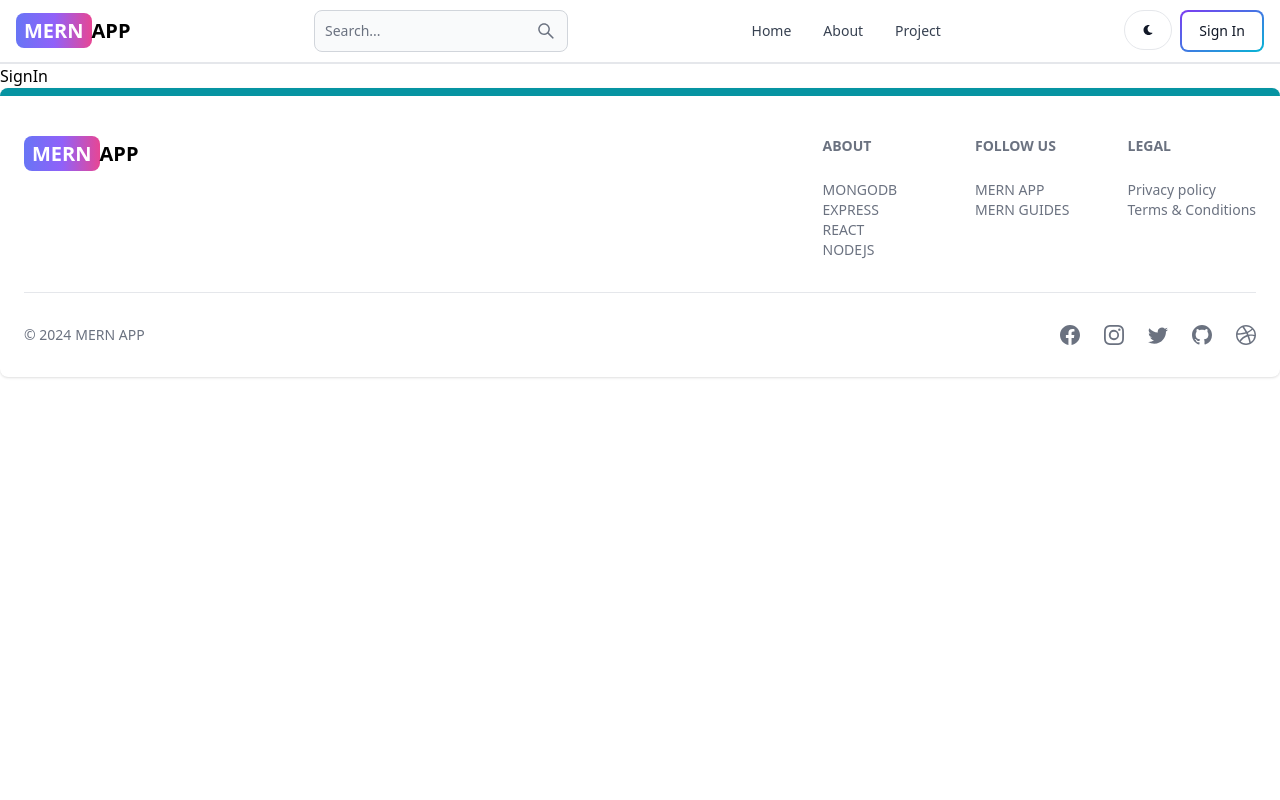
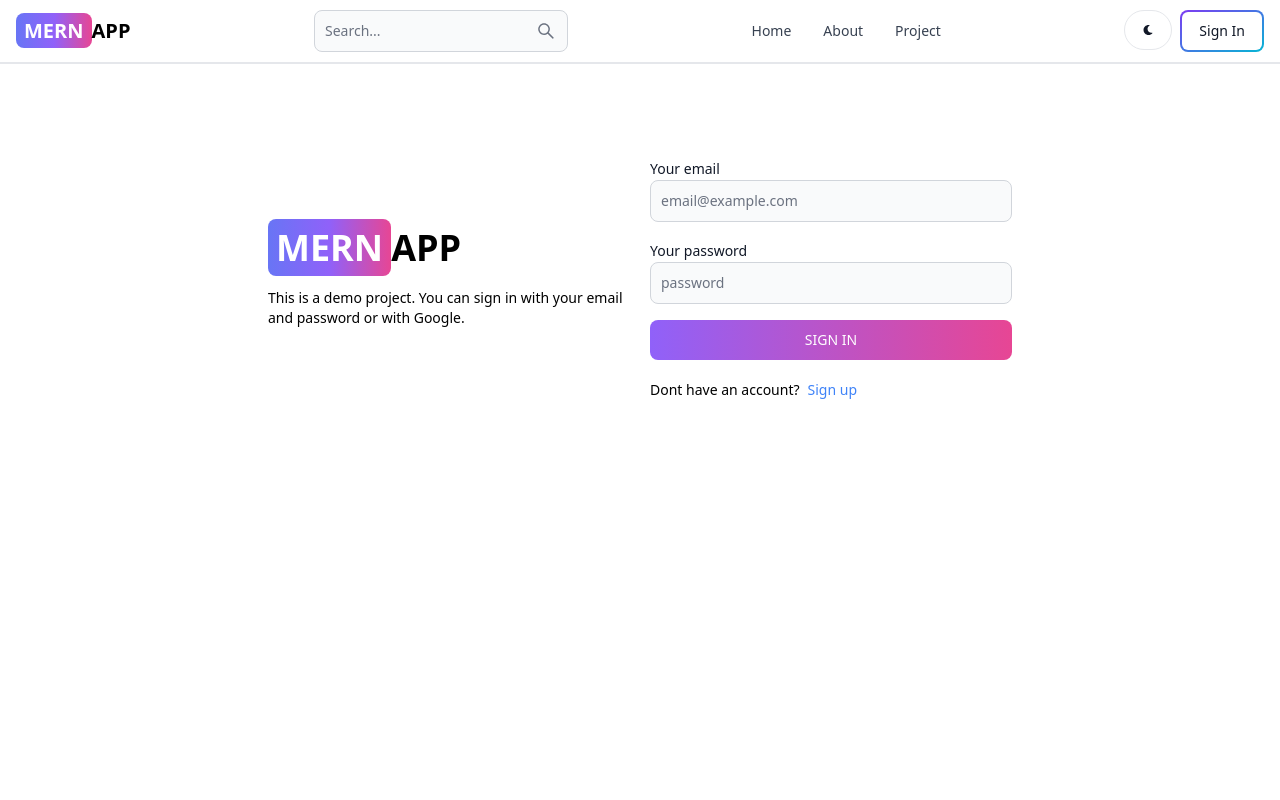
Before and after one commit to ktang920914/mern, a React (Vite) app in the folder frontend/: page /sign-in in a window 1280 px wide. Shown: the top 800 px of the page. Built offline with nearby package versions, Linux system fonts and the light colour scheme.

Commit message:
create sign in functionality

```diff
--- a/frontend/src/pages/SignIn.jsx
+++ b/frontend/src/pages/SignIn.jsx
@@ -1,8 +1,101 @@
-import React from 'react'
+import React, { useState } from 'react'
+import {Link, useNavigate} from 'react-router-dom'
+import {Label, TextInput, Button, Alert, Spinner} from 'flowbite-react'
 
 const SignIn = () => {
+  const [formData,setFormData] = useState({})
+  const [errorMessage,setErrorMessage] = useState(null)
+  const [loading,setLoading] = useState(false)
+  const navigate = useNavigate()
+
+  const handleChange = (e) => {
+    setFormData({...formData, [e.target.id]: e.target.value.trim()})
+  }
+
+  const handleSubmit = async (e) => {
+    e.preventDefault()
+    try {
+    if(!formData.email || !formData.password){
+      return setErrorMessage('All fields are required')
+    }
+      setLoading(true)
+      setErrorMessage(null)
+      const res = await fetch('/api/auth/signin', {
+        method: 'POST',
+        headers: {'Content-Type': 'application/json'},
+        body: JSON.stringify(formData),
+      })
+      const data = await res.json()
+      if(data.success === false){
+        setLoading(false)
+        return setErrorMessage(data.message)
+      }
+      if(res.ok){
+        navigate('/')
+      }
+    } catch (error) {
+      setErrorMessage(error.message)
+      setLoading(false)
+    }
+  }
   return (
-    <div>SignIn</div>
+    <div className='min-h-screen mt-20'>
+      <div className='flex p-3 max-w-3xl mx-auto flex-col md:flex-row md:items-center gap-5'>
+
+        {/*left*/}
+
+        <div className='flex-1'>
+        <Link to='/' className='text-4xl font-bold dark:text-white'>
+        <span className='px-2 py-1 bg-gradient-to-r from-indigo-500 via-purple-500 to-pink-500 rounded-lg text-white'>MERN</span>
+        APP
+      </Link>
+        <p className='text-sm mt-5'>This is a demo project. You can sign in with your email and password
+        or with Google.</p>
+        </div>
+
+        {/*right */}
+
+        <div className='flex-1'>
+          <form className='flex flex-col gap-4' onSubmit={handleSubmit}>
+            <div className=''>
+              <Label value='Your email'/>
+              <TextInput type='email' placeholder='email@example.com' id='email' onChange={handleChange}/>
+            </div>
+            <div className=''>
+              <Label value='Your password'/>
+              <TextInput type='password' placeholder='password' id='password' onChange={handleChange}/>
+            </div>
+
+            <Button type='submit' className='uppercase' gradientDuoTone='purpleToPink' disabled={loading}>
+              {
+                loading ? (
+                  <>
+                  <Spinner size='sm' />
+                  <span className='pl-3'>loading...</span>
+                  </>
+                ) : 'Sign in'
+              }
+            </Button>
+          </form>
+
+          <div className='flex gap-2 text-sm mt-5'>
+            <span>Dont have an account?</span>
+              <Link to='/sign-up' className='text-blue-500'>
+              Sign up
+              </Link>
+          </div>
+
+          {
+            errorMessage && (
+              <Alert className='mt-5' color='failure'>
+                {errorMessage}
+              </Alert>
+            )
+
+          }
+        </div>
+      </div>
+    </div>
   )
 }
 
--- a/frontend/src/pages/SignUp.jsx
+++ b/frontend/src/pages/SignUp.jsx
@@ -28,9 +28,9 @@
       })
       const data = await res.json()
       if(data.success === false){
+        setLoading(false)
         return setErrorMessage(data.message)
       }
-      setLoading(false)
       if(res.ok){
         navigate('/sign-in')
       }
```
